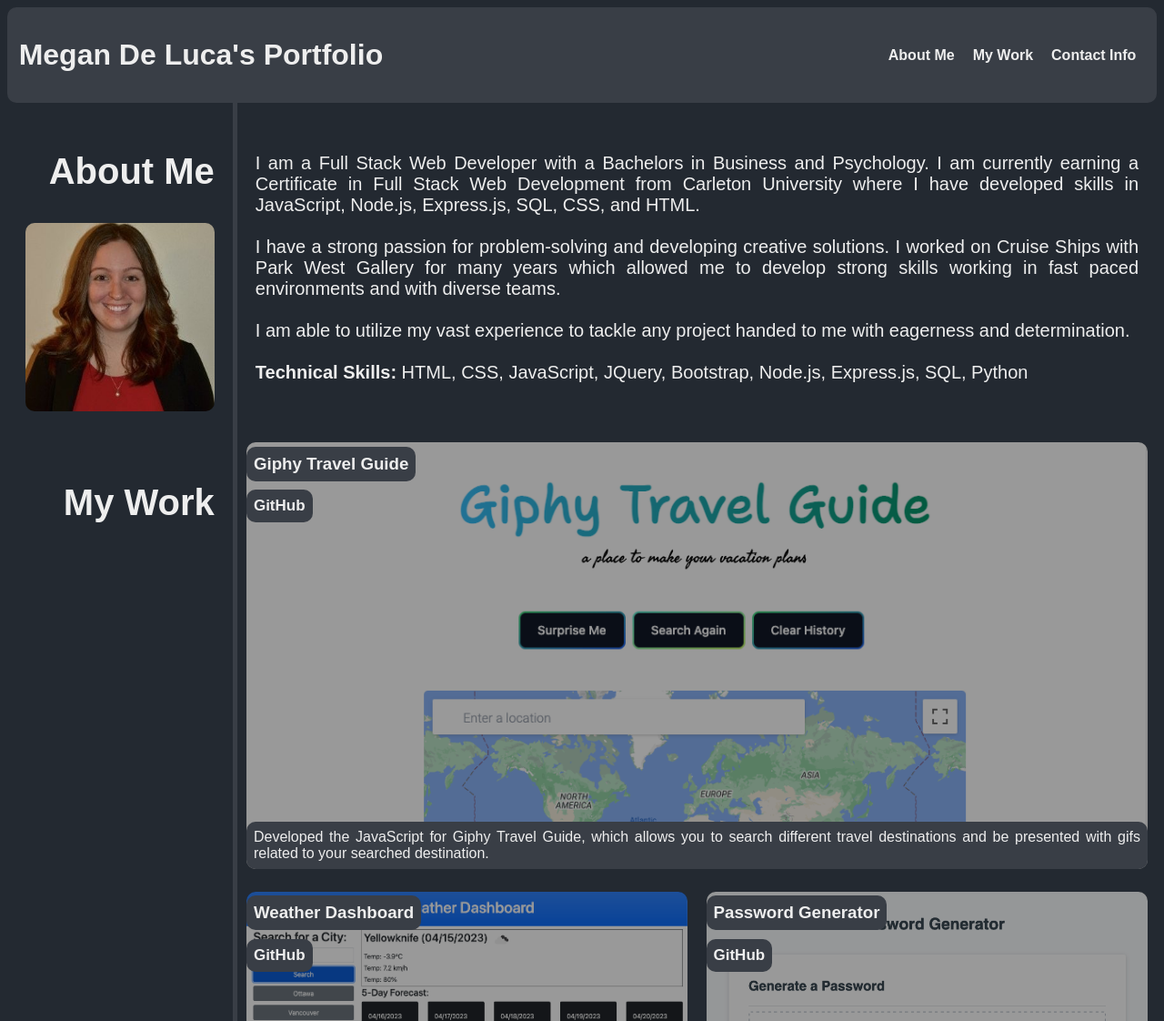
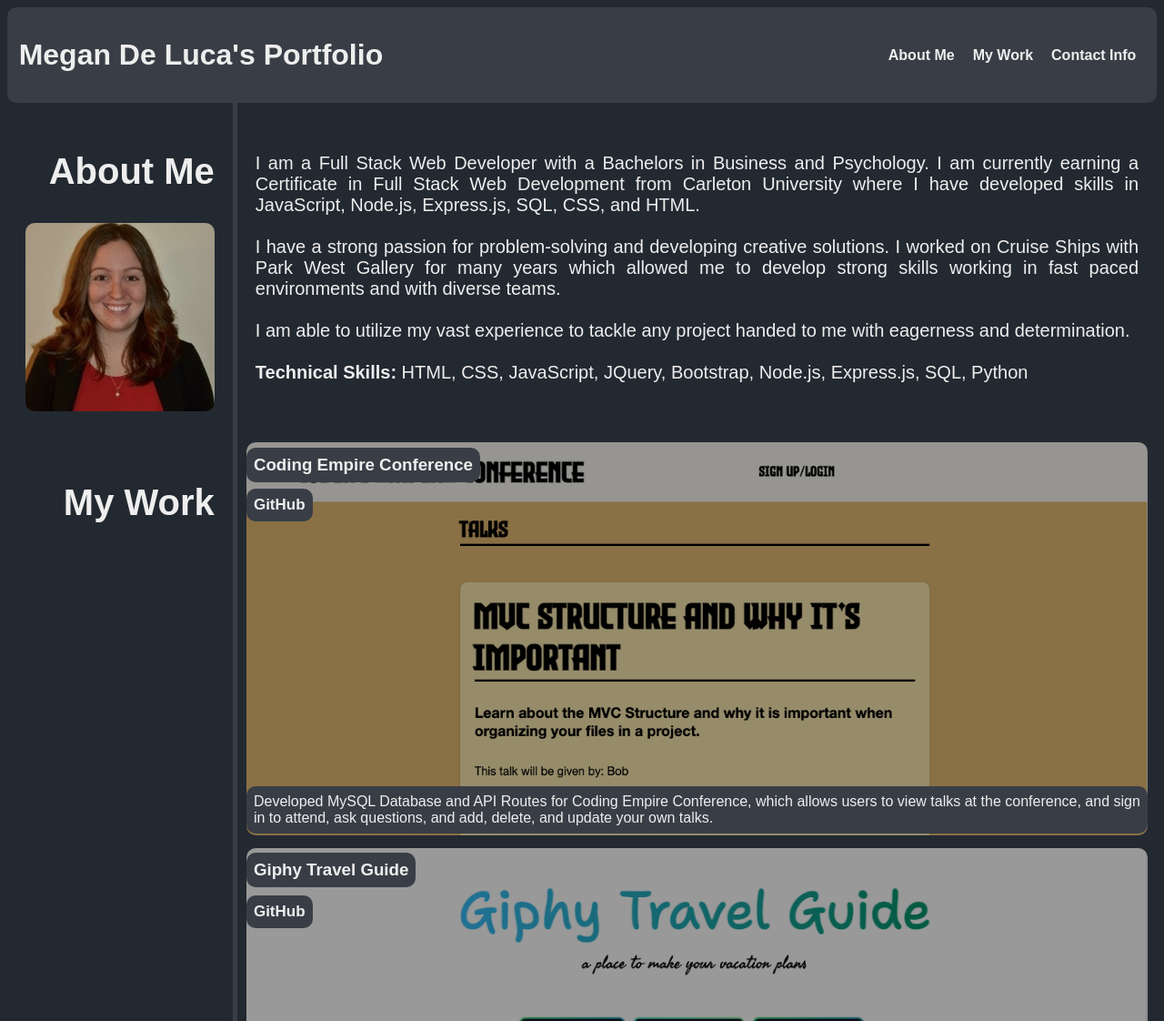
Before and after one commit to mdeluca13/Portfolio-start, a plain HTML site: page index.html in a window 1280 px wide. Shown: the top 1122 px of the page at 91% size. Drawn offline with Linux system fonts and the light colour scheme.

Commit message:
added new project to portfolio

```diff
--- a/index.html
+++ b/index.html
@@ -49,6 +49,17 @@
                 </aside>
                 <!--Section with Project information and links-->
                 <section id="project-display">
+
+                    <section class="projects" id="project-0">
+                        <a href="https://coding-empire-conference.herokuapp.com/" target = "_blank">
+                            <img src="Assets/images/project-0.jpeg" alt="Image of Coding Empire Conference" />
+                        </a>
+                        <h3>Coding Empire Conference</h3>
+                        <h4>Developed MySQL Database and API Routes for Coding Empire Conference, which allows users to view talks at the conference, and sign in to attend, ask questions, and add, delete, and update your own talks.</h4>
+                        <a href="https://github.com/mdeluca13/coding-empire-conference" target = "_blank">
+                            <h5>GitHub</h5>
+                        </a>
+                    </section>
                     <section class="projects" id="project-1">
                         <a href="https://mdeluca13.github.io/giphy-travel-guide/" target = "_blank">
                             <img src="Assets/images/project-1.jpeg" alt="Image of Giphy Travel Guide" />
```
Also changed, not shown: Assets/images/project-0.jpeg (added).
